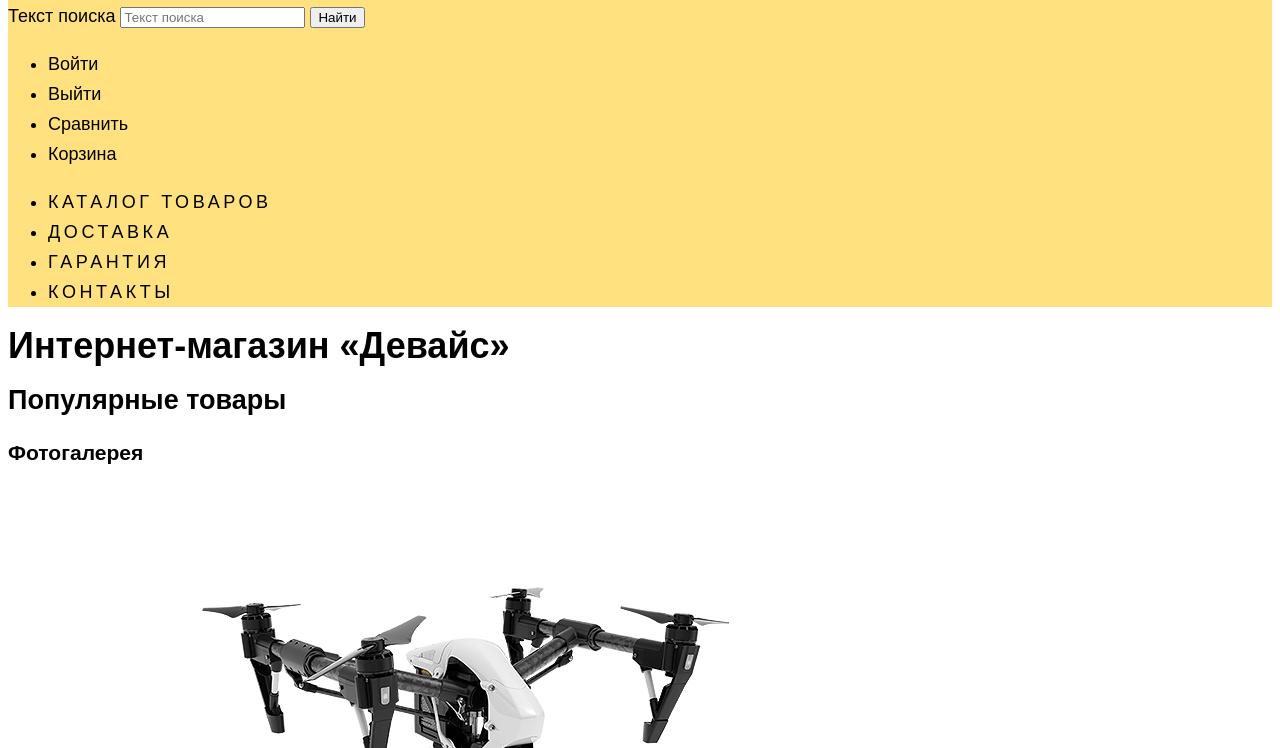
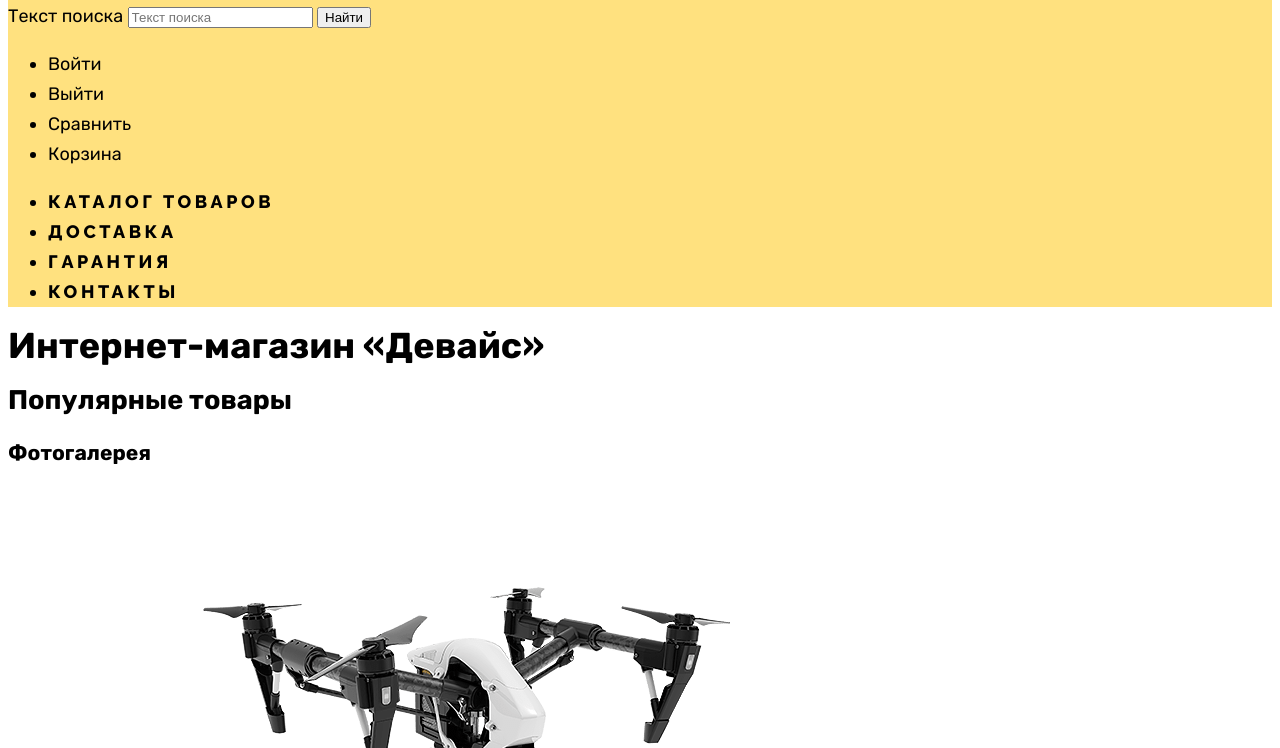
Before and after one commit to htmlacademy-htmlcss/1327459-device-33, a plain HTML site: page index.html in a window 1280 px wide. Shown: the part 52-800 px from the top of the page. Drawn offline with Linux system fonts and the light colour scheme; the site is published under a folder, as on GitHub Pages, so addresses that start at the root find nothing.

Commit message:
Завершает базовую стилизацию

```diff
--- a/styles/styles.css
+++ b/styles/styles.css
@@ -2,7 +2,7 @@
   font-family: "Raleway";
   font-style: normal;
   font-weight: 800;
-  src: url("/fonts/raleway/raleway-800.woff2") format("woff2");
+  src: url("../fonts/raleway/raleway-800.woff2") format("woff2");
   font-display: swap;
 }
 
@@ -10,7 +10,7 @@
   font-family: "Rubik";
   font-style: normal;
   font-weight: 400;
-  src: url("/fonts/rubik/rubik-400.woff2") format("woff2");
+  src: url("../fonts/rubik/rubik-400.woff2") format("woff2");
   font-display: swap;
 }
 
@@ -18,7 +18,7 @@
   font-family: "Rubik";
   font-style: normal;
   font-weight: 700;
-  src: url("/fonts/rubik/rubik-700.woff2") format("woff2");
+  src: url("../fonts/rubik/rubik-700.woff2") format("woff2");
   font-display: swap;
 }
 
@@ -26,7 +26,7 @@
   font-family: "Rubik";
   font-style: normal;
   font-weight: 800;
-  src: url("/fonts/rubik/rubik-800.woff2") format("woff2");
+  src: url("../fonts/rubik/rubik-800.woff2") format("woff2");
   font-display: swap;
 }
 
@@ -253,7 +253,11 @@ body {
   text-decoration: none;
 }
 
-.catalog-products {
+.catalog-filter-container {
+  background-color: #F0F0F0;
+}
+
+.sorting-container {
   background-color: #F0F0F0;
 }
 
```
Also changed, not shown: catalog.html (+4 -0 lines).
